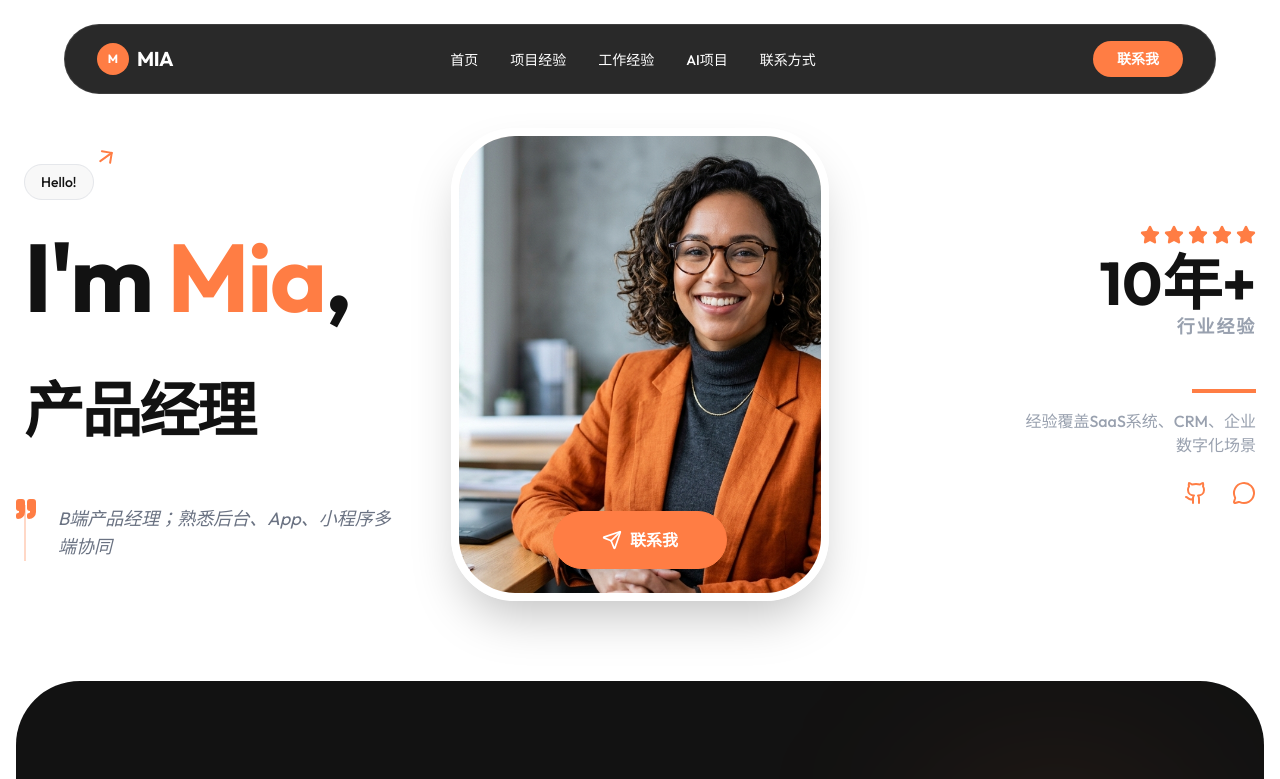
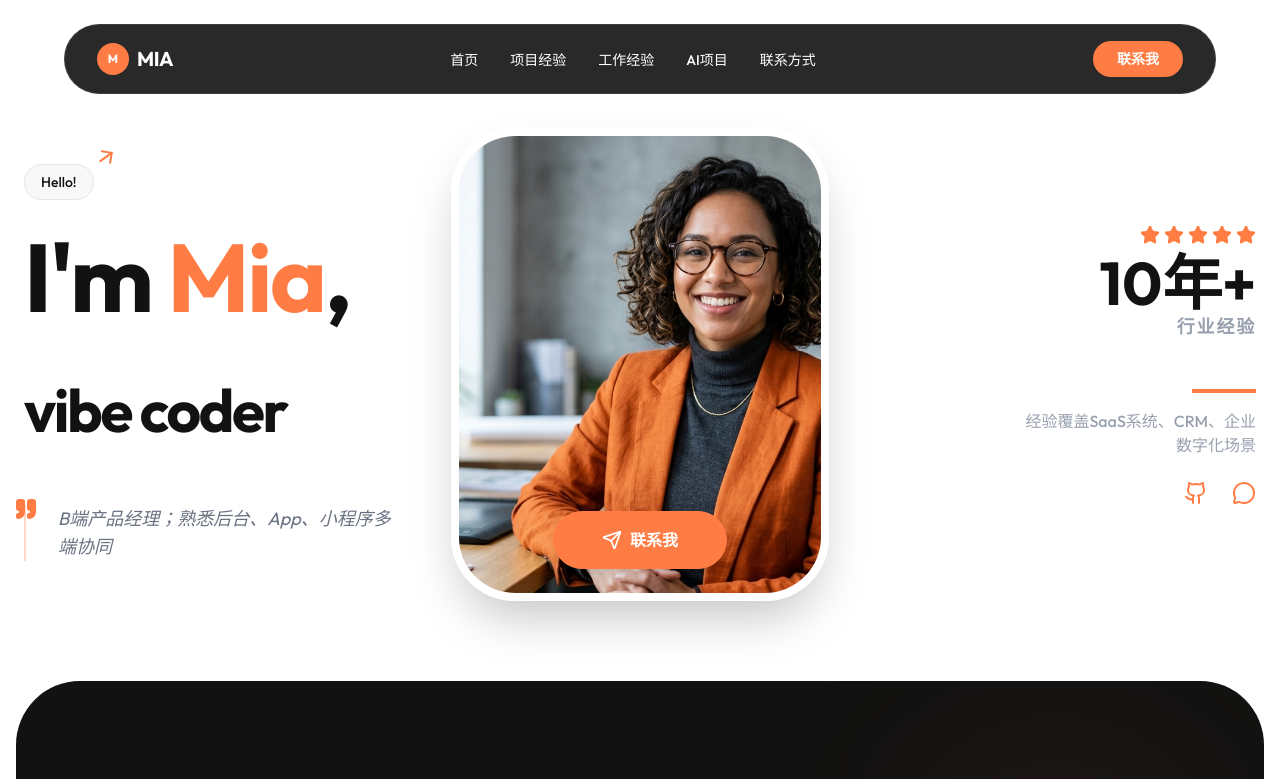
Before and after one commit to Miaaaim/portfolio, a React (Vite) app: page / in a window 1280 px wide. Shown: the top 779 px of the page. Built offline with nearby package versions, Linux system fonts and the light colour scheme.

Commit message:
打字机效果

```diff
--- a/src/components/Hero.tsx
+++ b/src/components/Hero.tsx
@@ -1,11 +1,56 @@
 import { motion } from 'motion/react';
 import { Star, ArrowUpRight, Quote, Download, Send, Github, MessageCircle, X } from 'lucide-react';
 import { useModal } from '../context/ModalContext';
-import { useState } from 'react';
+import { useEffect, useState } from 'react';
+
+const TYPING_TEXTS = ['产品经理', '产品运营', 'vibe coder'];
 
 export default function Hero() {
   const { openModal } = useModal();
   const [showWechat, setShowWechat] = useState(false);
+  const [currentTextIndex, setCurrentTextIndex] = useState(0);
+  const [displayText, setDisplayText] = useState('');
+  const [isDeleting, setIsDeleting] = useState(false);
+  const [cursorVisible, setCursorVisible] = useState(true);
+
+  useEffect(() => {
+    const blinkTimer = window.setInterval(() => {
+      setCursorVisible((prev) => !prev);
+    }, 500);
+
+    return () => window.clearInterval(blinkTimer);
+  }, []);
+
+  useEffect(() => {
+    const currentText = TYPING_TEXTS[currentTextIndex];
+    let timer: number | undefined;
+
+    if (!isDeleting && displayText.length < currentText.length) {
+      timer = window.setTimeout(() => {
+        setDisplayText(currentText.slice(0, displayText.length + 1));
+      }, 120);
+    } else if (!isDeleting && displayText.length === currentText.length) {
+      timer = window.setTimeout(() => {
+        setIsDeleting(true);
+      }, 1800);
+    } else if (isDeleting && displayText.length > 0) {
+      timer = window.setTimeout(() => {
+        setDisplayText(currentText.slice(0, displayText.length - 1));
+      }, 80);
+    } else if (isDeleting && displayText.length === 0) {
+      timer = window.setTimeout(() => {
+        setIsDeleting(false);
+        setCurrentTextIndex((prev) => (prev + 1) % TYPING_TEXTS.length);
+      }, 200);
+    }
+
+    return () => {
+      if (timer !== undefined) {
+        window.clearTimeout(timer);
+      }
+    };
+  }, [currentTextIndex, displayText, isDeleting]);
+
   return (
     <section id="home" className="pt-32 pb-20 px-6 overflow-hidden">
       <div className="max-w-7xl mx-auto grid grid-cols-1 lg:grid-cols-12 gap-12 items-center">
@@ -33,7 +78,15 @@ export default function Hero() {
 
             <h1 className="text-6xl md:text-8xl font-bold leading-tight tracking-tight">
               I'm <span className="text-brand-orange">Mia</span>, <br />
-              <span className="text-4xl md:text-6xl">产品经理</span>
+              <span className="text-4xl md:text-6xl inline-flex items-center min-h-[1.25em] min-w-[10ch]">
+                <span>{displayText || '\u00A0'}</span>
+                <span
+                  aria-hidden="true"
+                  className={`ml-1 transition-opacity duration-100 ${cursorVisible ? 'opacity-100' : 'opacity-0'}`}
+                >
+                  |
+                </span>
+              </span>
             </h1>
           </motion.div>
 
```
